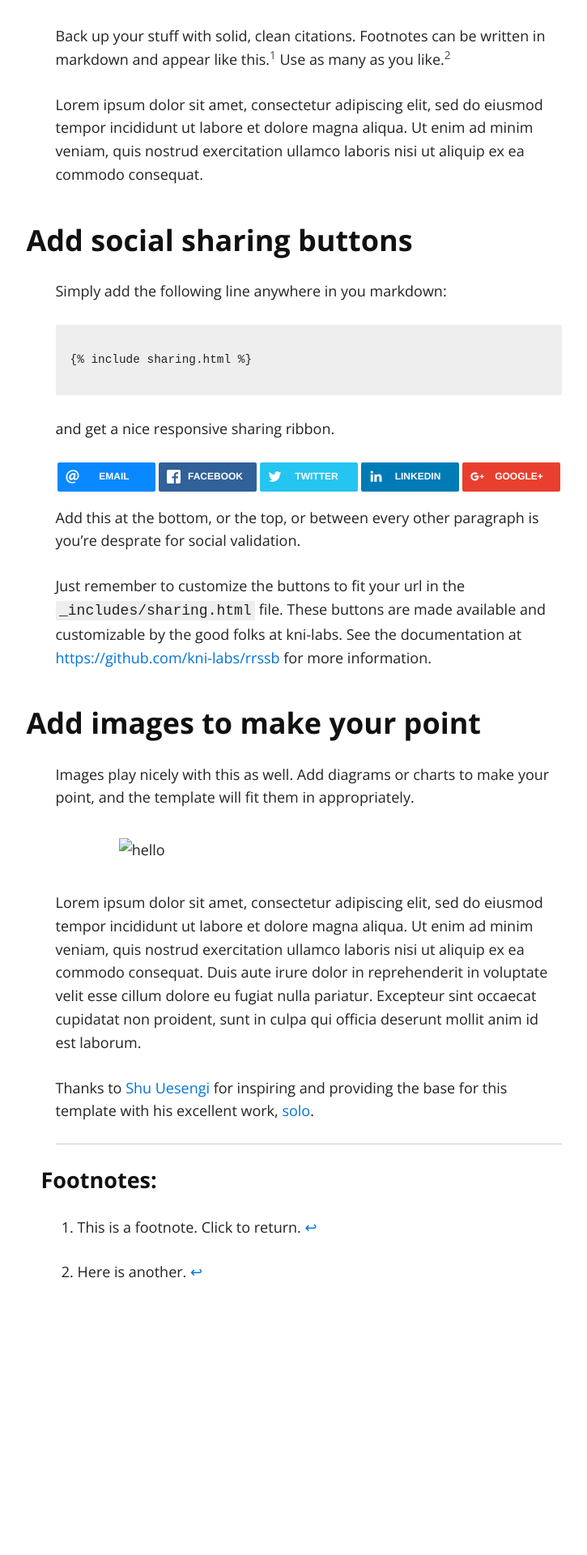
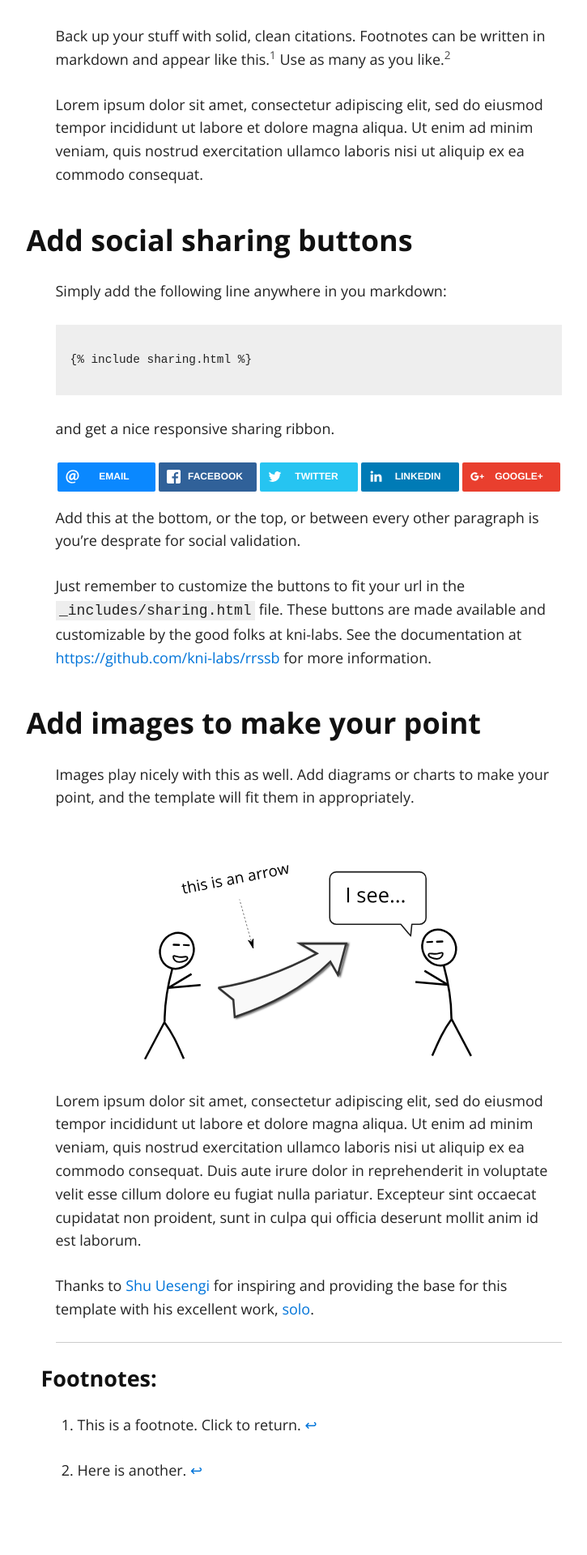
Before and after one commit to adueck/good-clean-read, a Jekyll site: the page built from index.md, in a window 1280 px wide. Shown: the part 1286-3206 px from the top of the page at 81% size, without its empty margins (259-984 px from the left). Built offline with Jekyll 4.4.1, drawn with Linux system fonts in a browser that asks for light colours; before the commit the page ends 2961 px from its top, so only the background shows below that.

Commit message:
Update index.md

```diff
--- a/index.md
+++ b/index.md
@@ -39,7 +39,7 @@ Just remember to customize the buttons to fit your url in the <code>_includes/sh
 
 Images play nicely with this as well. Add diagrams or charts to make your point, and the template will fit them in appropriately.
 
-<img src="good-clean-read/images/hello.svg" alt="hello">
+<img src="/good-clean-read/images/hello.svg" alt="hello">
 
 Lorem ipsum dolor sit amet, consectetur adipiscing elit, sed do eiusmod tempor incididunt ut labore et dolore magna aliqua. Ut enim ad minim veniam, quis nostrud exercitation ullamco laboris nisi ut aliquip ex ea commodo consequat. Duis aute irure dolor in reprehenderit in voluptate velit esse cillum dolore eu fugiat nulla pariatur. Excepteur sint occaecat cupidatat non proident, sunt in culpa qui officia deserunt mollit anim id est laborum.
 
```
